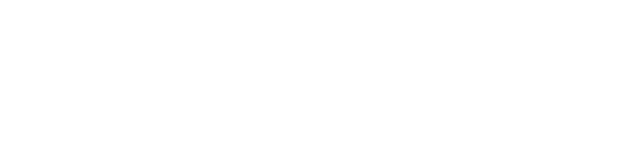
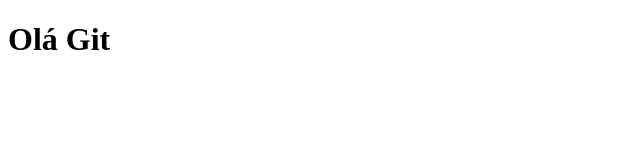
Before and after one commit to DEVin-Audaces-V2/M01S02, a plain HTML site: page aula02/index.html in a window 1280 px wide. Shown: the whole page, without its empty margins (0-640 px from the left). Drawn offline with Linux system fonts and the light colour scheme.

Commit message:
adiciona titulo

```diff
--- a/aula02/index.html
+++ b/aula02/index.html
@@ -4,7 +4,9 @@
     <meta charset="UTF-8" />
     <meta http-equiv="X-UA-Compatible" content="IE=edge" />
     <meta name="viewport" content="width=device-width, initial-scale=1.0" />
-    <title>Document</title>
+    <title>Git</title>
   </head>
-  <body></body>
+  <body>
+    <h1>Olá Git</h1>
+  </body>
 </html>
```
